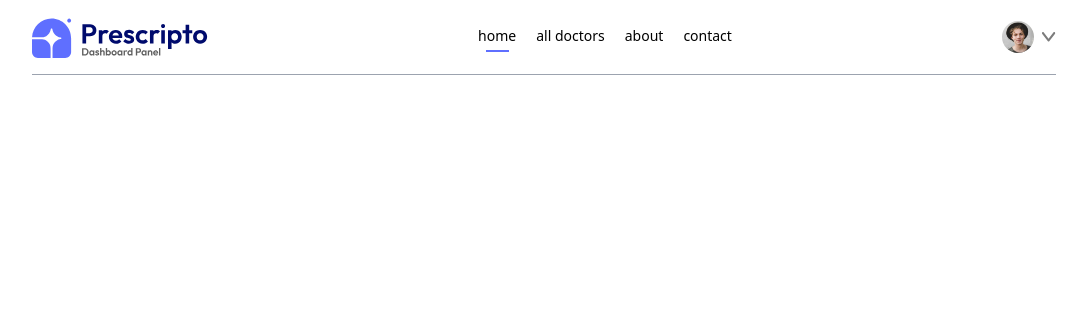
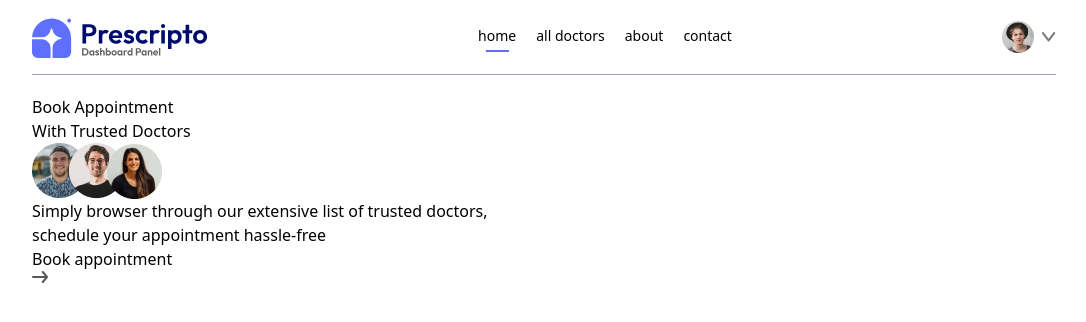
Before and after one commit to NAVALIPAVITHRA/Percipto, a React (Vite) app in the folder frontend/: page / in a window 1280 px wide. Shown: the top 322 px of the page, without its empty margins (96-1182 px from the left). Built offline with nearby package versions, Linux system fonts and the light colour scheme.

Commit message:
Fix Header

```diff
--- a/frontend/src/App.jsx
+++ b/frontend/src/App.jsx
@@ -1,33 +1,34 @@
 import React from 'react'
 import { Route, Routes } from 'react-router-dom'
 import Doctor from './pages/doctor'
-import Login  from './pages/login'
+import Login from './pages/login'
 import About from './pages/about'
 import Contact from './pages/contact'
-import  MyProfile from './pages/myprofile'
+import MyProfile from './pages/myprofile'
 import Appointment from './pages/appointment'
 import MyAppointments from './pages/myappointments'
 import Navbar from './components/navbar'
+import Home from './pages/home'
 
 
 const App = () => {
   return (
     <div className='mx-4 sm:mx-[10%]'>
-    <Navbar />
-    <Routes>
-        <Route path ='/' element={<home />} />
-        <Route path ='/doctor' element={<Doctor />} />
-        <Route path ='/doctor/:speciality' element={<doctor />} />
-        <Route path ='/login ' element={<Login  />} />
-        <Route path ='/about' element={<About />} />
-        <Route path ='/contact' element={<Contact />} />
-        <Route path ='/myprofile' element={<MyProfile />} />
-        <Route path ='/appointment:docId' element={<Appointment />} />
-        <Route path ='/myappointments' element={<MyAppointments />} />
+      <Navbar />
+      <Routes>
+        <Route path='/' element={<Home />} />
+        <Route path='/doctor' element={<Doctor />} />
+        <Route path='/doctor/:speciality' element={<doctor />} />
+        <Route path='/login ' element={<Login />} />
+        <Route path='/about' element={<About />} />
+        <Route path='/contact' element={<Contact />} />
+        <Route path='/myprofile' element={<MyProfile />} />
+        <Route path='/appointment:docId' element={<Appointment />} />
+        <Route path='/myappointments' element={<MyAppointments />} />
 
 
 
-    </Routes>
+      </Routes>
     </div>
   )
 }
--- a/frontend/src/components/Header.jsx
+++ b/frontend/src/components/Header.jsx
@@ -1,4 +1,5 @@
 import React from 'react'
+import { assets_frontend } from '../assets/assets_frontend/assets_frontend'
 
 const Header = () => {
   return (
@@ -9,7 +10,7 @@ const Header = () => {
                 Book Appointment <br />With Trusted Doctors
             </p>
             <div>
-                <img src={assets_frontend.group-profiles} alt = " "/>
+                <img src={assets_frontend.group_profiles} alt = " "/>
                 <p>Simply browser through our extensive list of trusted doctors,<br /> schedule your appointment hassle-free</p>
             </div>
             <a href="">
--- a/frontend/src/pages/home.jsx
+++ b/frontend/src/pages/home.jsx
@@ -1,7 +1,7 @@
 import React from 'react'
 import Header from '../components/Header'
 
-const home = () => {
+const Home = () => {
   return (
     <div>
      <Header />
@@ -11,4 +11,4 @@ const home = () => {
   )
 }
 
-export default home
+export default Home
```
